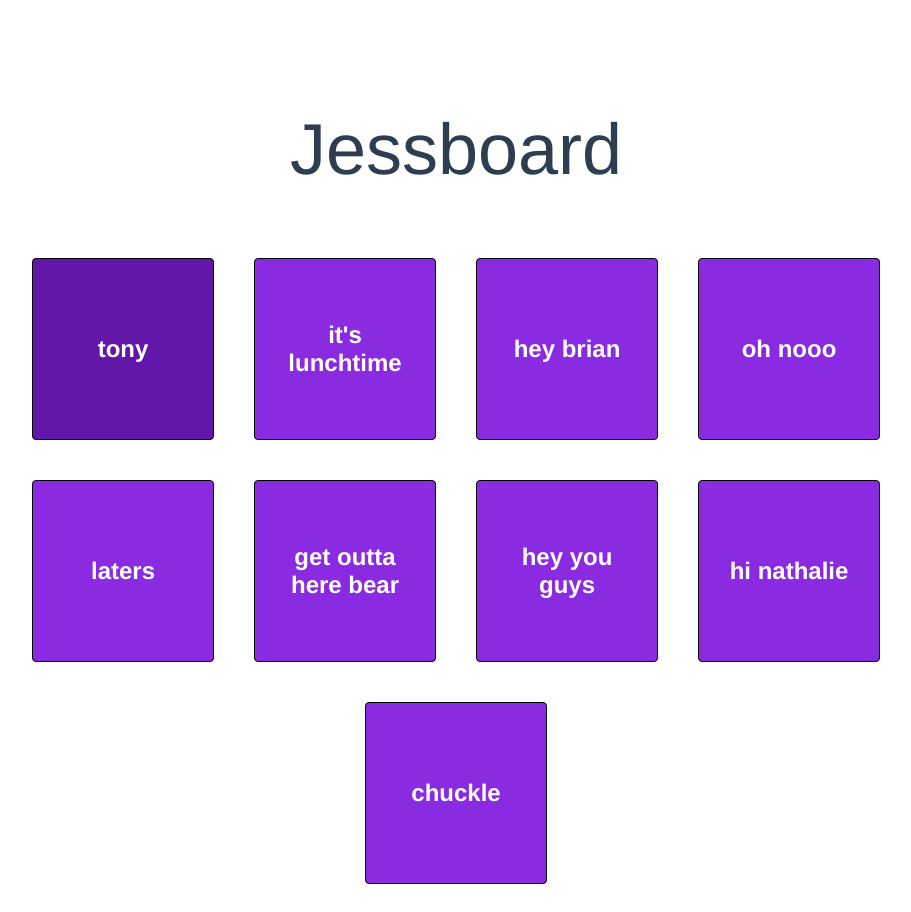
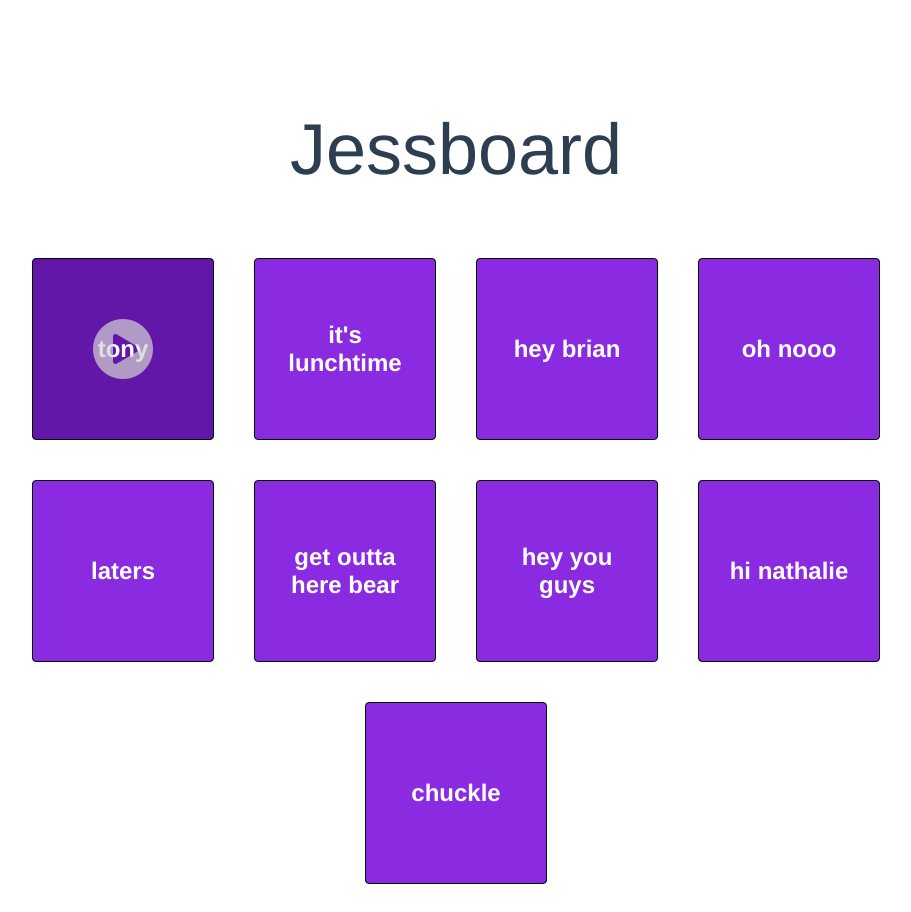
Before and after one commit to jessicarobins/jessboard, a Vue app: page / in a window 1280 px wide. In both pictures the pointer is over the element "tony". Shown: the whole page, without its empty margins (184-1095 px from the left). Built offline with nearby package versions, Linux system fonts and the light colour scheme.

Commit message:
more styling

```diff
--- a/src/components/Jessboard.vue
+++ b/src/components/Jessboard.vue
@@ -58,6 +58,7 @@ export default {
 
 <!-- Add "scoped" attribute to limit CSS to this component only -->
 <style scoped>
+@import url('https://maxcdn.bootstrapcdn.com/font-awesome/4.7.0/css/font-awesome.min.css');
 .container {
   display: flex;
   flex-wrap: wrap;
@@ -84,6 +85,15 @@ export default {
   background-color: #6317a9;
 }
 
+.sound:hover:before {
+  content: "\f144";
+  font-family: FontAwesome;
+  position: absolute;
+  font-size: 70px;
+  opacity: 0.7;
+  color: lightgray;
+}
+
 h1 {
   width: 100%;
   font-weight: 200;
```
